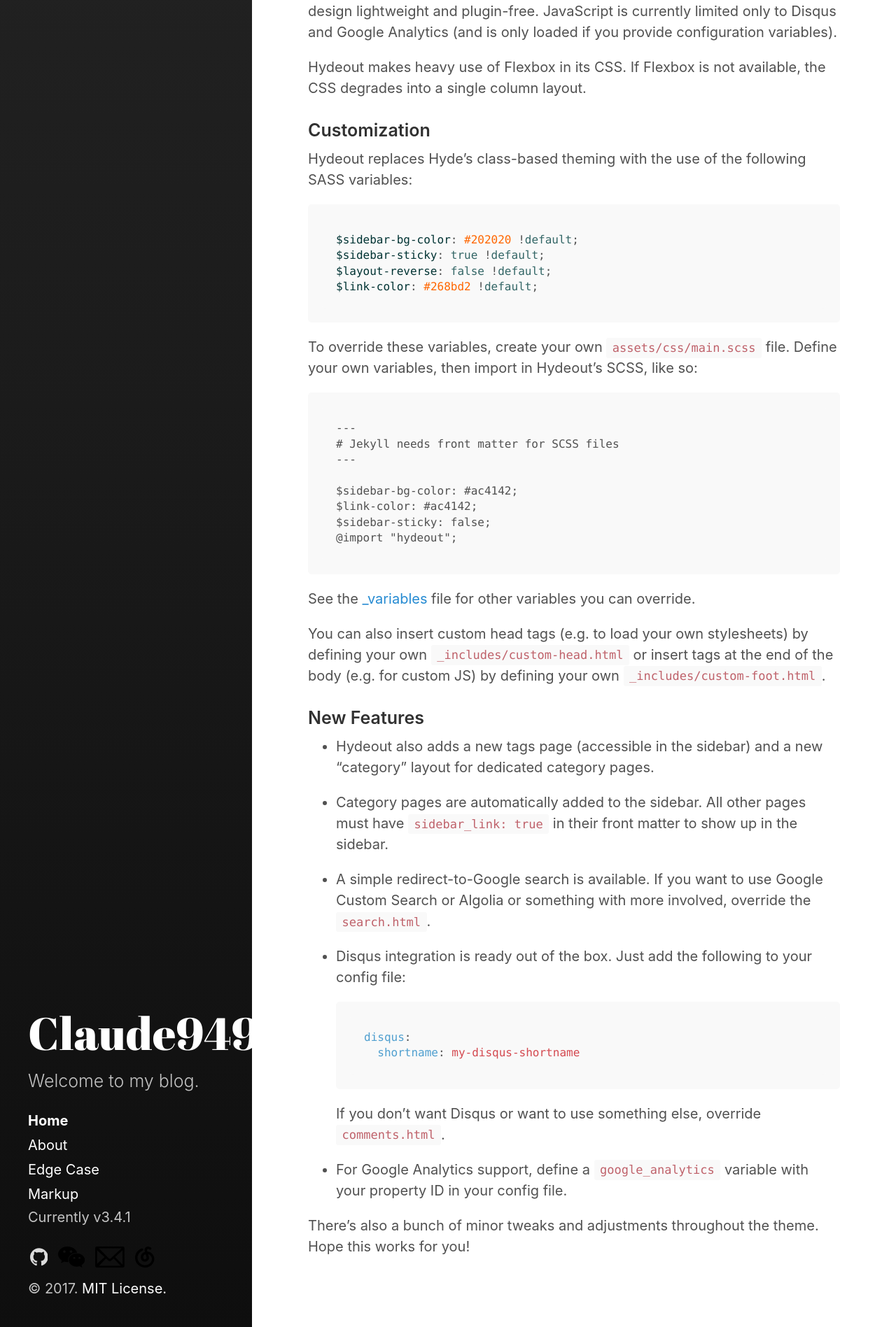
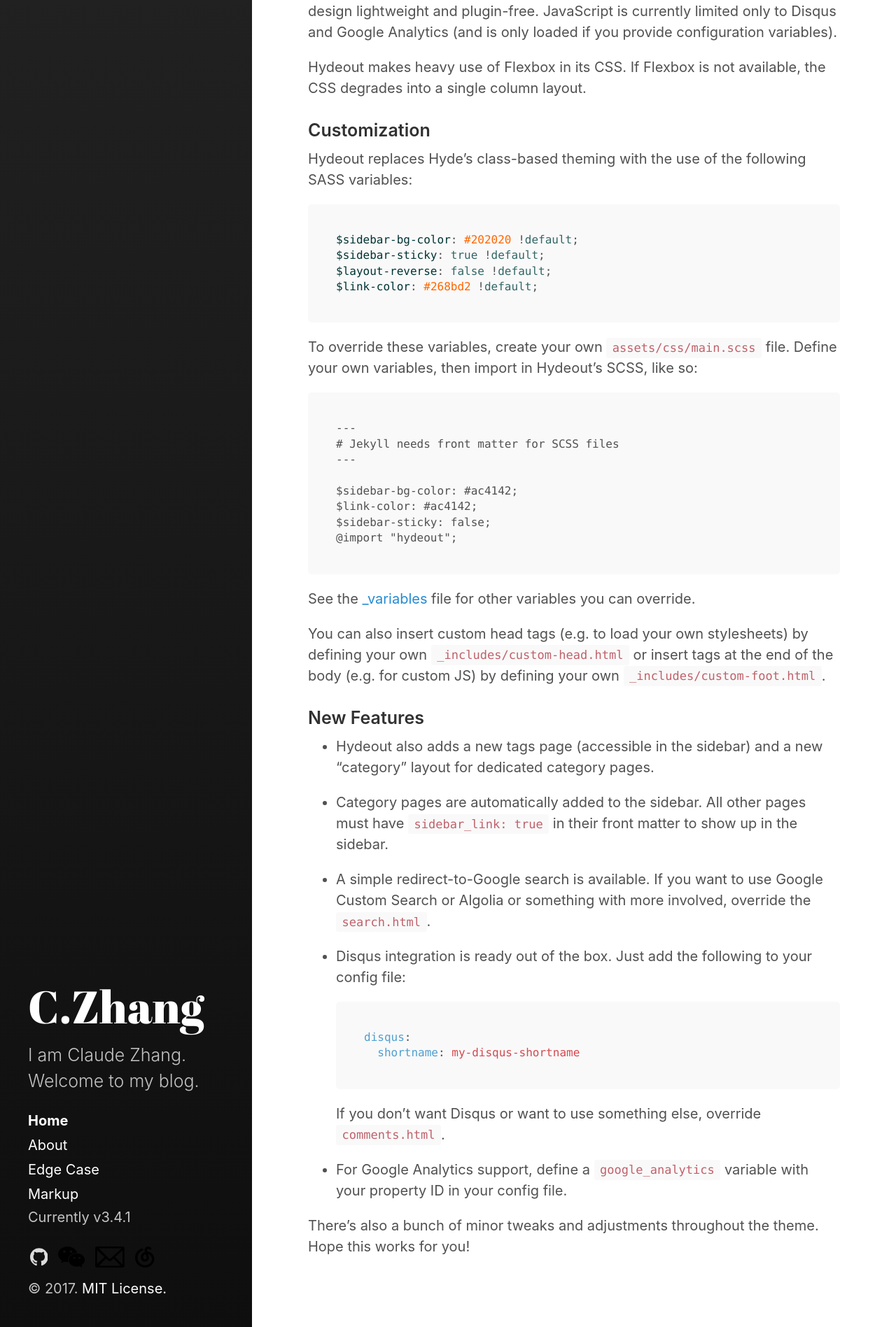
Before and after one commit to claude9493/claude9493.github.io, a Jekyll site: the page built from index.html, in a window 1280 px wide. Shown: the part 1766-3663 px from the top of the page at 70% size. Built offline with Jekyll 4.4.1, drawn with Linux system fonts in a browser that asks for light colours; the list of posts is cut into pages by our own code.

Commit message:
update config.yml file

```diff
--- a/_config.yml
+++ b/_config.yml
@@ -3,9 +3,9 @@ markdown:         kramdown
 highlighter:      rouge
 
 # Setup
-title:            Claude9493
+title:            C.Zhang
 tagline:          'My Blog'
-description:      'Welcome to my blog.'
+description:      'I am Claude Zhang. Welcome to my blog.'
 url:              http://claude9493.name/
 baseurl:          # the optional subpath of your site, e.g. "/blog"
                   # NB: This applies to all pages in your Jekyll site.
```
